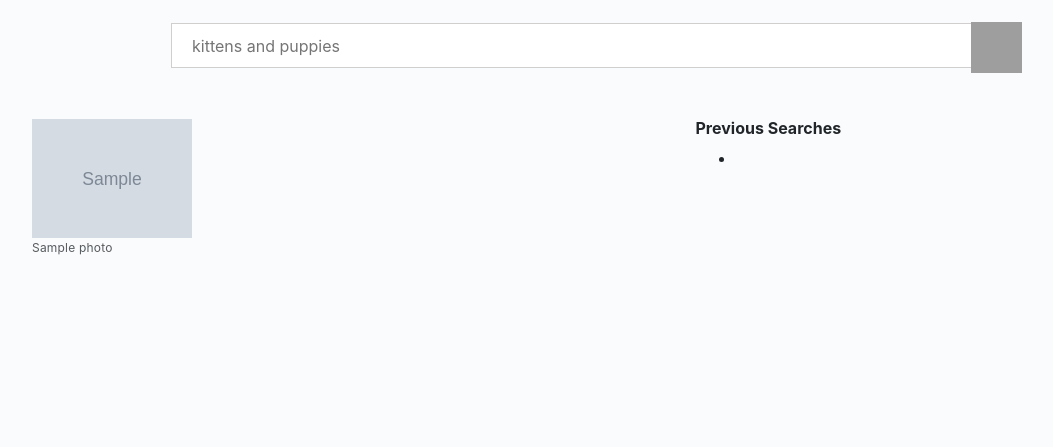
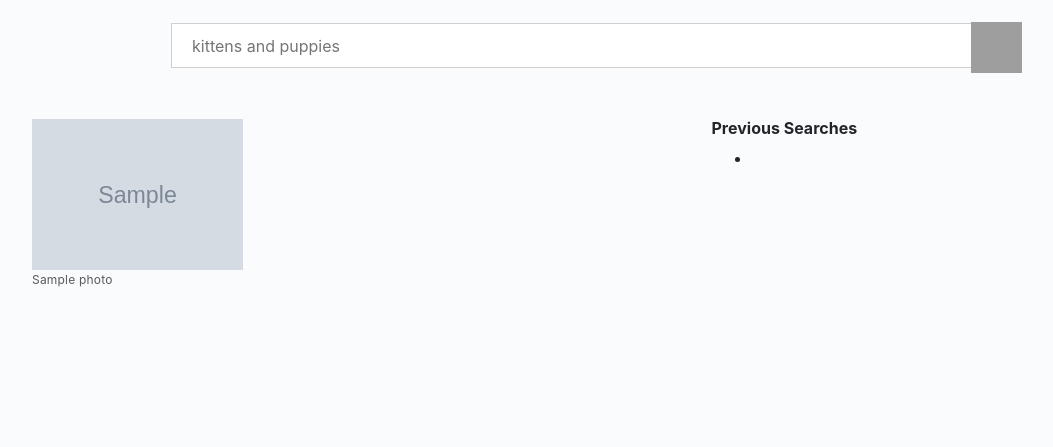
Before and after one commit to brkn/flickr_django_app, a Django app: template FlickrApp/templates/FlickrApp/index.html in a window 1280 px wide. Shown: the part 353-800 px from the top of the page, without its empty margins (53-1106 px from the left). Run offline with Django 3.2, Linux system fonts and the light colour scheme; the template is opened without the code that fills it: most values are stand-ins (such as "Sample title", 1, 10 or a date in 2020); grey boxes marked "Sample" are stand-in pictures; some libraries are stand-ins or nearby versions; grey boxes are pictures that could not be loaded.

Commit message:
Fix height of images

```diff
--- a/FlickrApp/static/FlickrApp/index.css
+++ b/FlickrApp/static/FlickrApp/index.css
@@ -8,6 +8,7 @@ h3{
 main{
     display: grid;
     grid-template-columns: 4fr, 1fr;
+    grid-gap: 2em;
 }
 .recent_searches{
     grid-column: 2;
@@ -16,7 +17,7 @@ main{
 .photos_wrapper{
     grid-column: 1;
     display: grid;
-    grid-template-columns: repeat(auto-fill, minmax(150px, 1fr));
+    grid-template-columns: repeat(auto-fill, minmax(200px, 1fr));
     padding-top: 0;
     grid-gap: 1vh;
 }
@@ -24,7 +25,7 @@ main{
     margin: 0;
     float: left;
     position: relative;
-    max-height:100%;
+    max-height: 100%;
 }
 .image_cell > img{
     position: relative;
@@ -32,7 +33,7 @@ main{
     margin: 0 auto;
     object-fit: cover;
     width: 100%;
-    max-height: 85%;
+    height: 85%;
 }
 .subtext{
     color: #575b5f;
```
